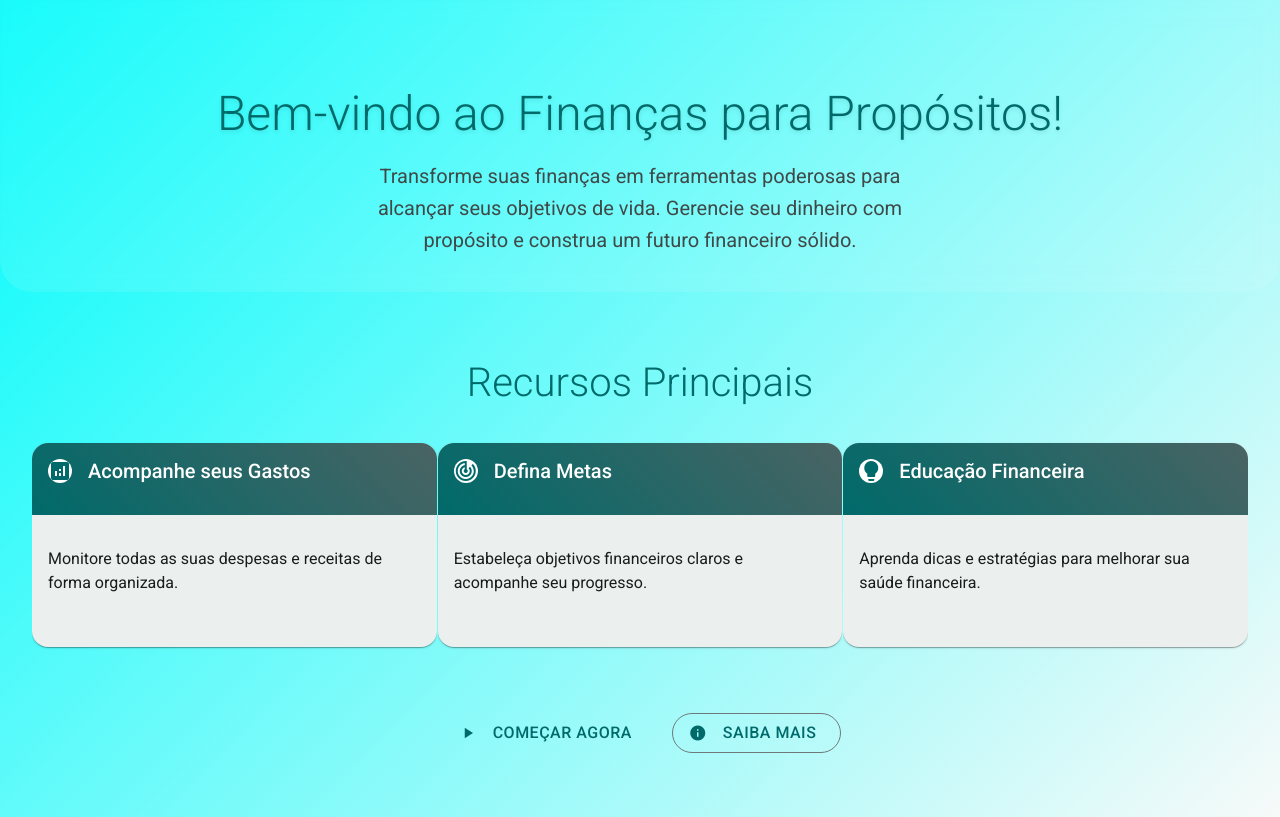
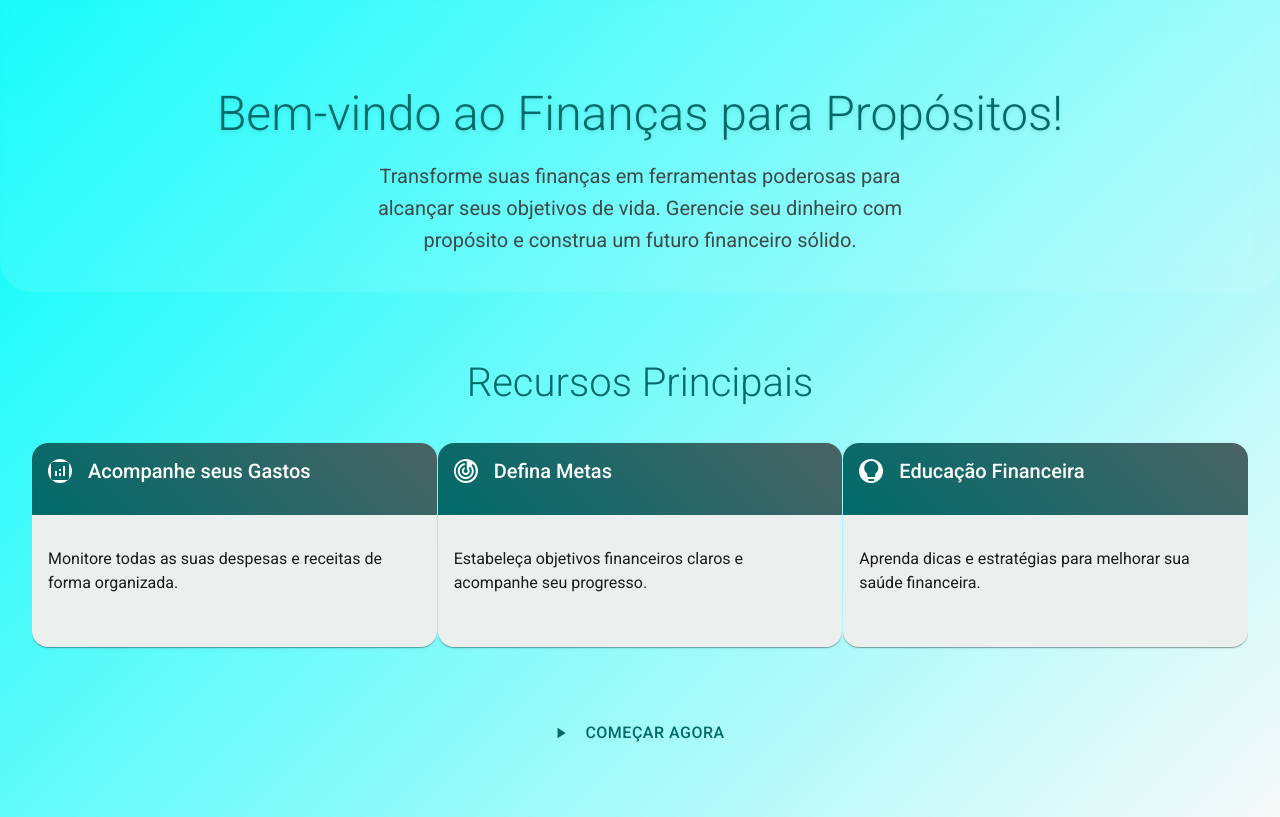
Before and after one commit to willian-coelho-da-cunha/academia-financas-para-propositos, an Angular app in the folder financas-para-propositos/: page /#/welcome in a window 1280 px wide. Built offline with nearby package versions, Linux system fonts and the light colour scheme.

Commit message:
feat: remove 'learn-more' button from welcome page
- IA
  - Github Copilot (Grok Code Fast 1 - 1x)
  - Prompt: "Please, remove 'lear more' button from give-welcome webpage."

```diff
--- a/financas-para-propositos/src/app/give-welcome/give-welcome.html
+++ b/financas-para-propositos/src/app/give-welcome/give-welcome.html
@@ -79,17 +79,6 @@
         <mat-icon>play_arrow</mat-icon>
         Começar Agora
       </button>
-
-      <button
-        mat-stroked-button
-        type="button"
-        data-testid="learn-more-button"
-        [color]="'accent'"
-        (click)="onLearnMore()"
-      >
-        <mat-icon>info</mat-icon>
-        Saiba Mais
-      </button>
     </div>
   </section>
 </main>
--- a/financas-para-propositos/src/app/give-welcome/give-welcome.ts
+++ b/financas-para-propositos/src/app/give-welcome/give-welcome.ts
@@ -24,10 +24,6 @@ import { Router } from '@angular/router';
 export class GiveWelcome {
   private readonly router = inject(Router);
 
-  onLearnMore(): void {
-    this.router.navigate(['/learn-more']);
-  }
-
   onGetStarted(): void {
     this.router.navigate(['/get-started']);
   }
```
Also changed, not shown: 1 other file (tests, documents, lock files or other folders).
